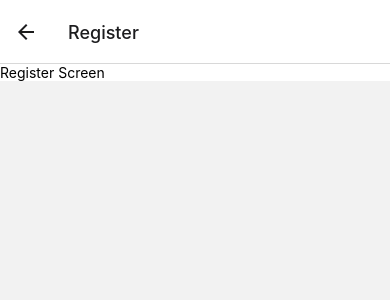
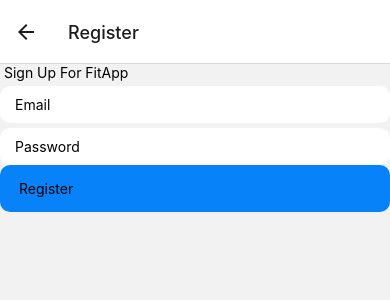
Before and after one commit to viptl123/App, a React Native app in the folder Files/: screen /Register in a window 390 px wide. Shown: the top 300 px of the page. Built offline with nearby package versions, Linux system fonts and the light colour scheme; no server answers.

Commit message:
Add files via upload

```diff
--- a/Files/Pages/HomeScreen.js
+++ b/Files/Pages/HomeScreen.js
@@ -1,21 +1,30 @@
 import React from 'react';
-import {Text, StyleSheet, View} from 'react-native';
+import {Text, StyleSheet, View, TouchableOpacity} from 'react-native';
+import {isSignedIn, signInUser,signOutUser,} from './LoginScreen';
+import {} from 'react-native-gesture-handler';
+import SignOutButton from '../Components/SignOutButton';
 
-const HomeScreen = () => {
 
+const HomeScreen = ({navigation}) => {
+    console.log("start");
     return (
+
         <View>
-            <Text style = {styles.container}>Home Screen</Text>
+        <Text>hello</Text>
+        <SignOutButton/>
+
+
+        <Text style={styles.container}>Home Screen</Text>
         </View>
     );
 }
-
+export default HomeScreen;
 const styles = StyleSheet.create({
     container: {
+      fontSize: 30,
       flex: 1,
       backgroundColor: '#fff',
       alignItems: 'center',
       justifyContent: 'center',
     },
   });
-export default HomeScreen;
--- a/Files/Pages/LoginScreen.js
+++ b/Files/Pages/LoginScreen.js
@@ -1,8 +1,9 @@
-import { useState } from 'react';
+import { useState, useEffect } from 'react';
 import React from 'react';
 import { authentication } from '../firebase';
 import {createUserWithEmailAndPassword, getAuth,signOut, signInWithEmailAndPassword} from 'firebase/auth';
 import {KeyboardAvoidingView, StyleSheet, Text, TextInput, TouchableOpacity, View, Button} from 'react-native';
+
 
 
 
@@ -14,24 +15,17 @@
     const [password, setPassword] = useState('')
     const [isSignedIn, setIsSignedIn] = useState(false);
 
+    const goToRegisterScreen = () =>{
+        navigation.navigate('Register')
+    }
+    useEffect(() =>{
+        authentication.onAuthStateChanged(user => {
+            if (user) {
+                navigation.navigate("Home");
+            }
+        })
 
-    const goToRegisterScreen = () =>{
-        navigation.navigate('Register');
-    }
-
-
-    // functions
-    /*
-    const handleSignUp = () => {
-
-        createUserWithEmailAndPassword(authentication, email,password)
-        .then((re) => {
-            console.log(re);
-            setIsSignedIn(true);
     })
-        .catch(re => alert(re.message))
-    }
-    */
     const signInUser = () =>{
         signInWithEmailAndPassword(authentication, email, password)
         .then((re) =>{
@@ -41,18 +35,14 @@
         })
         .catch(re => alert(re.message))
     }
-
     const signOutUser = () => {
         signOut(authentication)
         .then ((re) => {
-            setIsSignedIn(false)
+            setIsSignedIn(false);
+            navigation.navigate("Login");
         })
         .catch(re => alert(re.message))
     }
-
-
-
-
 
     return (
 
@@ -61,14 +51,15 @@
         behavior ="padding"
         >
             {isSignedIn === true?
-        <Button title ="Sign Out" onPress={signOutUser} />
+            <TouchableOpacity title ="Sign Out" onPress={signOutUser} />
             :
-        <Button title ='Sign In' onPress ={signInUser} />
+            <TouchableOpacity title ='Sign In' onPress ={signInUser} />
             }
 
 
 
         <Text style ={styles.header}> Welcome to FitApp</Text>
+        <Text> Sign in</Text>
             <View style={styles.inputContainer}>
                 <TextInput placeholder="Email"
                  value ={email}
@@ -107,7 +98,7 @@
 
     )
 }
-export default Login;
+export default Login
 
 const styles = StyleSheet.create({
     container: {
--- a/Files/Pages/Register.js
+++ b/Files/Pages/Register.js
@@ -1,20 +1,115 @@
 import React from 'react';
-import {Text, StyleSheet, View} from 'react-native';
+import {Text, StyleSheet, View, TextInput, TouchableOpacity, KeyboardAvoidingView} from 'react-native';
+import {email, setEmail, password, setPassword, setIsSignedIn} from './LoginScreen';
+import {createUserWithEmailAndPassword} from 'firebase/auth';
+import SignOutButton from '../Components/SignOutButton';
 
-const Register = () => {
+
+
+
+const Register = ({navigation}) => {
+
+    function goToHomeScreen() {
+        navigation.navigate('Home');
+    }
+    const handleSignUp = () => {
+        createUserWithEmailAndPassword(authentication, email,password)
+        .then((re) => {
+            console.log(re);
+            setIsSignedIn(true);
+            goToHomeScreen();
+        })
+        .catch(re => alert(re.message))
+    }
 
     return (
-        <View>
-            <Text style = {styles.container}>Register Screen</Text>
+
+       <View>
+        <Text> Sign Up For FitApp</Text>
+        <TextInput placeholder="Email"
+        value ={email}
+        onChangeText ={text => setEmail(text)}
+        style ={styles.input}
+        >
+        </TextInput>
+        <TextInput placeholder="Password"
+        value ={password}
+        // text is a variable that takes whatevers inputed so we can do something with it
+        onChangeText ={text => setPassword(text)}
+        style ={styles.input}
+        secureTextEntry
+        >
+        </TextInput>
+
+       <TouchableOpacity
+       style ={styles.button}
+       onPress ={handleSignUp}
+       >
+            <Text> Register</Text>
+       </TouchableOpacity>
+
         </View>
     );
 }
+export default Register;
+
 const styles = StyleSheet.create({
     container: {
-      flex: 1,
-      backgroundColor: '#fff',
-      alignItems: 'center',
-      justifyContent: 'center',
+        flex: 1,
+        justifyContent: 'center',
+        alignItems: 'center',
+        width: 100,
+        height: 500,
+        backgroundColor: '#0782F9',
     },
-  });
-export default Register;
+    inputContainer: {
+        width:'80%',
+
+    },
+    input: {
+        backgroundColor: 'white',
+        paddingHorizontal: 15,
+        paddingVertical: 10,
+        borderRadius: 10,
+        marginTop: 5,
+    },
+    buttonContainer: {
+        width: '60%',
+        justifyContent: 'center',
+        alignItems: 'center',
+        marginTop: 40,
+    },
+    button: {
+        backgroundColor: '#0782F9',
+        width: '100%',
+        padding: 15,
+        borderRadius: 10,
+    },
+    buttonOutline: {
+        backgroundColor: 'white',
+        marginTop: 5,
+        borderColor: '#0782F9',
+        borderWidth: 2.
+
+    },
+    buttonText: {
+        color: 'white',
+        fontWeight: '700',
+        fontSize: 16,
+
+    },
+    buttonOutlineText: {
+
+        color: '#0782F9',
+        fontWeight: '700',
+        fontSize: 16,
+    },
+    header: {
+        fontSize: 27,
+    }
+
+
+
+
+
+});
```
Lines whose indentation alone changed are shown as unchanged.
